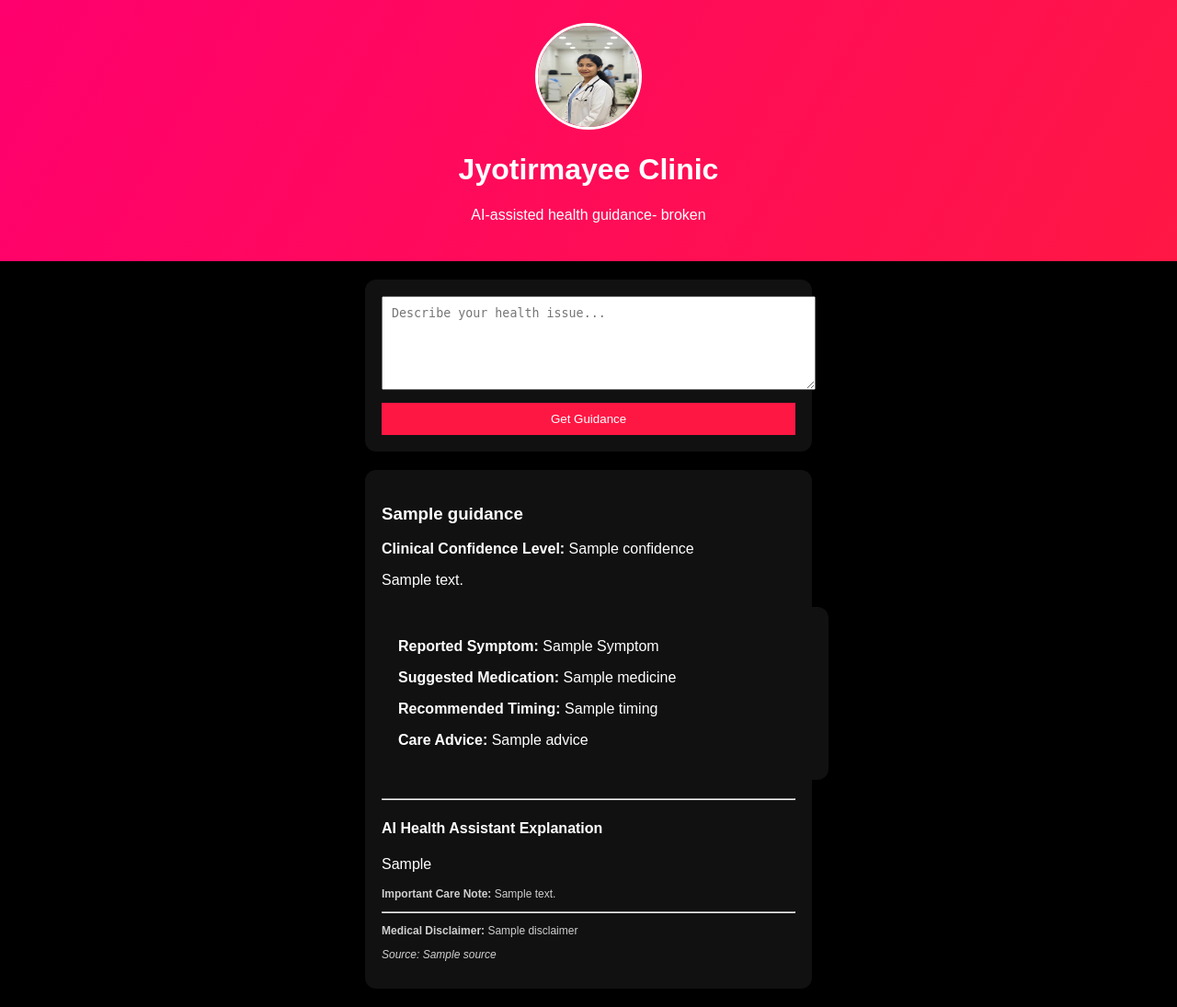
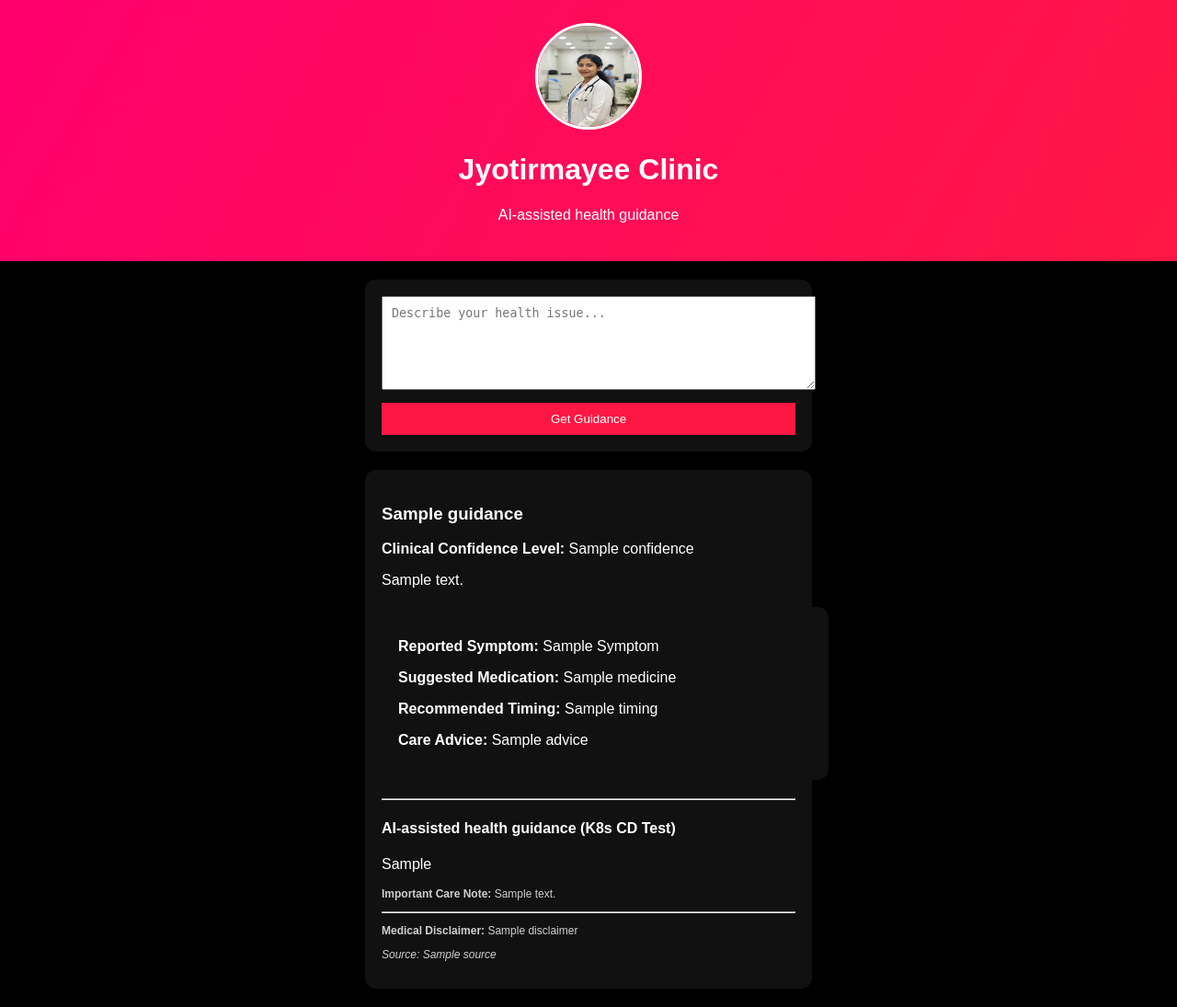
Before and after one commit to Siddharthasouravmohanty/ai-healthcare-devops-platform, a Flask app: template app/templates/index.html in a window 1280 px wide. Shown: the whole page at 92% size. Run offline with Flask 3, Linux system fonts and the light colour scheme; the template is opened without the code that fills it: most values are stand-ins (such as "Sample title", 1, 10 or a date in 2020).

Commit message:
Test k8s auto deploy

```diff
--- a/app/templates/index.html
+++ b/app/templates/index.html
@@ -1,7 +1,7 @@
 <!DOCTYPE html>
 <html>
 <head>
-    <title>Jyotirmayee Clinic</title>
+    <title>Jyotirmayee Clinic K8s</title>
     <link rel="stylesheet" href="/static/style.css">
 </head>
 <body>
@@ -9,7 +9,7 @@
 <div class="header">
     <img src="/static/jyoti.png" class="doctor-img">
     <h1>Jyotirmayee Clinic</h1>
-    <p>AI-assisted health guidance- broken </p>
+    <p>AI-assisted health guidance </p>
 </div>
 
 <div class="card">
@@ -38,7 +38,7 @@
     <!-- AI SECTION STARTS HERE -->
     {% if guidance.ai_explanation %}
     <hr>
-    <h4>AI Health Assistant Explanation</h4>
+    <h4>AI-assisted health guidance (K8s CD Test)</h4>
     <p>{{ guidance.ai_explanation }}</p>
     {% endif %}
     <!-- AI SECTION ENDS HERE -->
```
Also changed, not shown: 1 other file.
